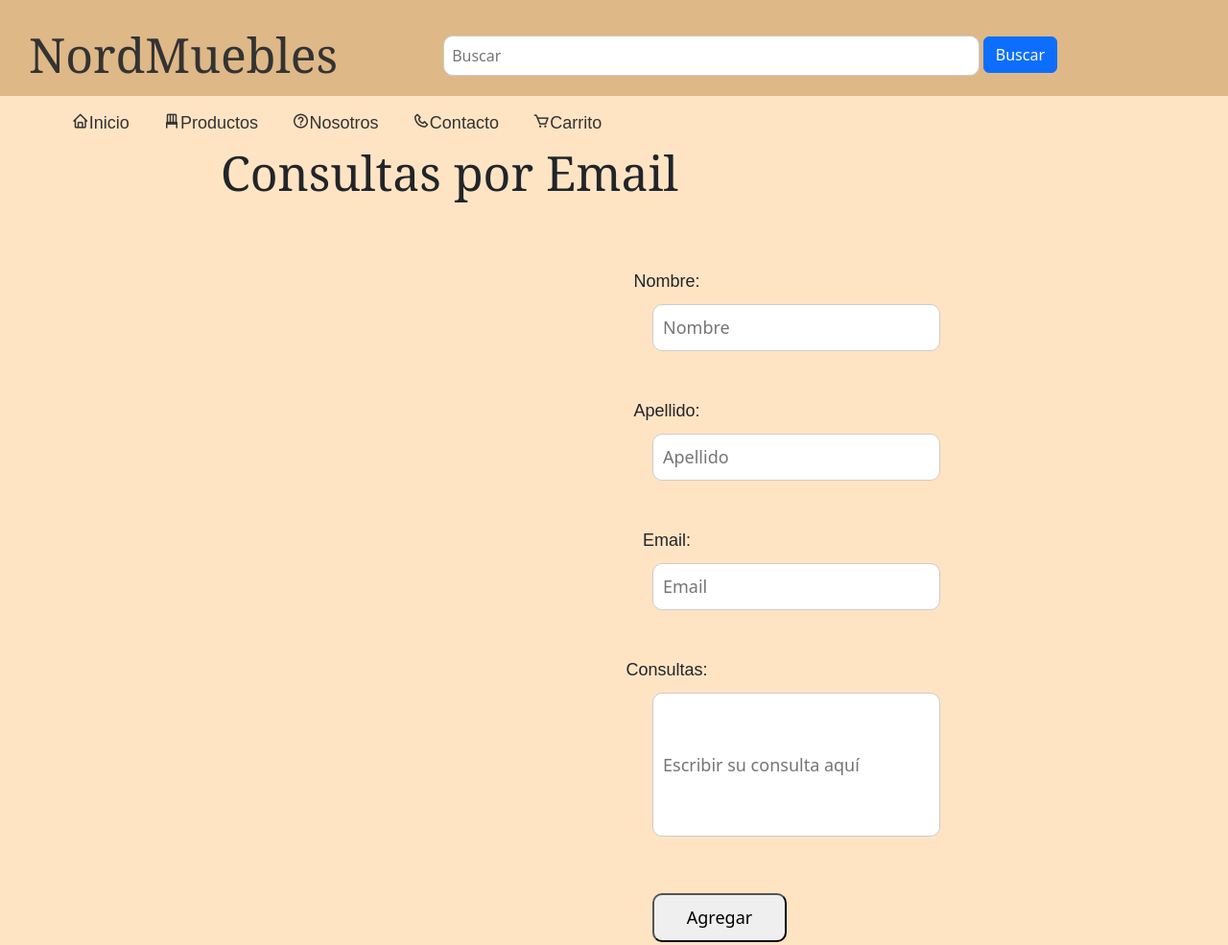
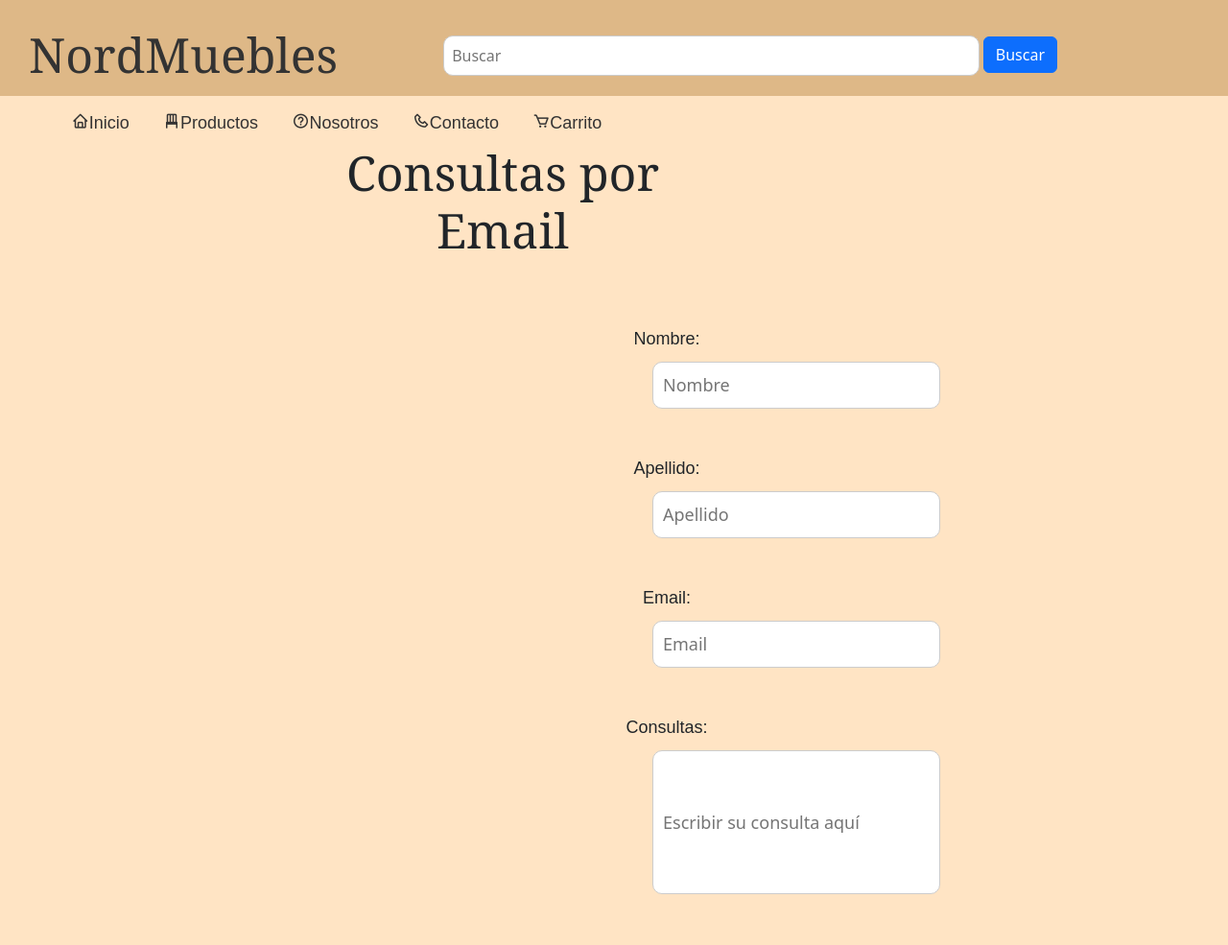
Before and after one commit to IgnacioTuruelo/Ignacioturuelo, a website: page pages/contacto.html in a window 1280 px wide. Shown: the top 985 px of the page at 96% size. Drawn offline with nearby package versions, Linux system fonts and the light colour scheme; files that its build step writes are made by us from their sources.

Commit message:
Update _contacto.scss

```diff
--- a/scss/partials/_contacto.scss
+++ b/scss/partials/_contacto.scss
@@ -8,7 +8,7 @@ body.contaco {
   padding: 0;
 }
 .contach3{
-  width: 80%;
+  width: 40%;
   max-width: 600px;
   text-align: center;
   padding: 50px;
```
